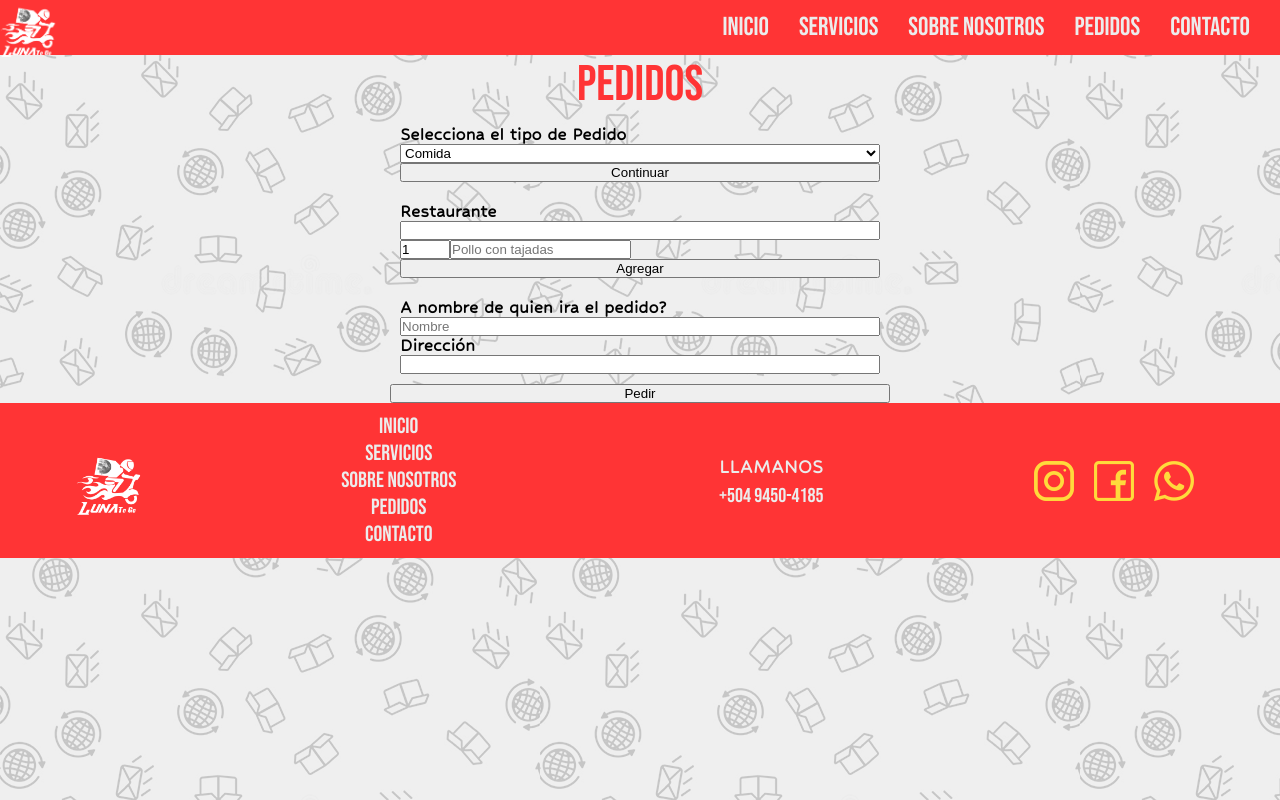
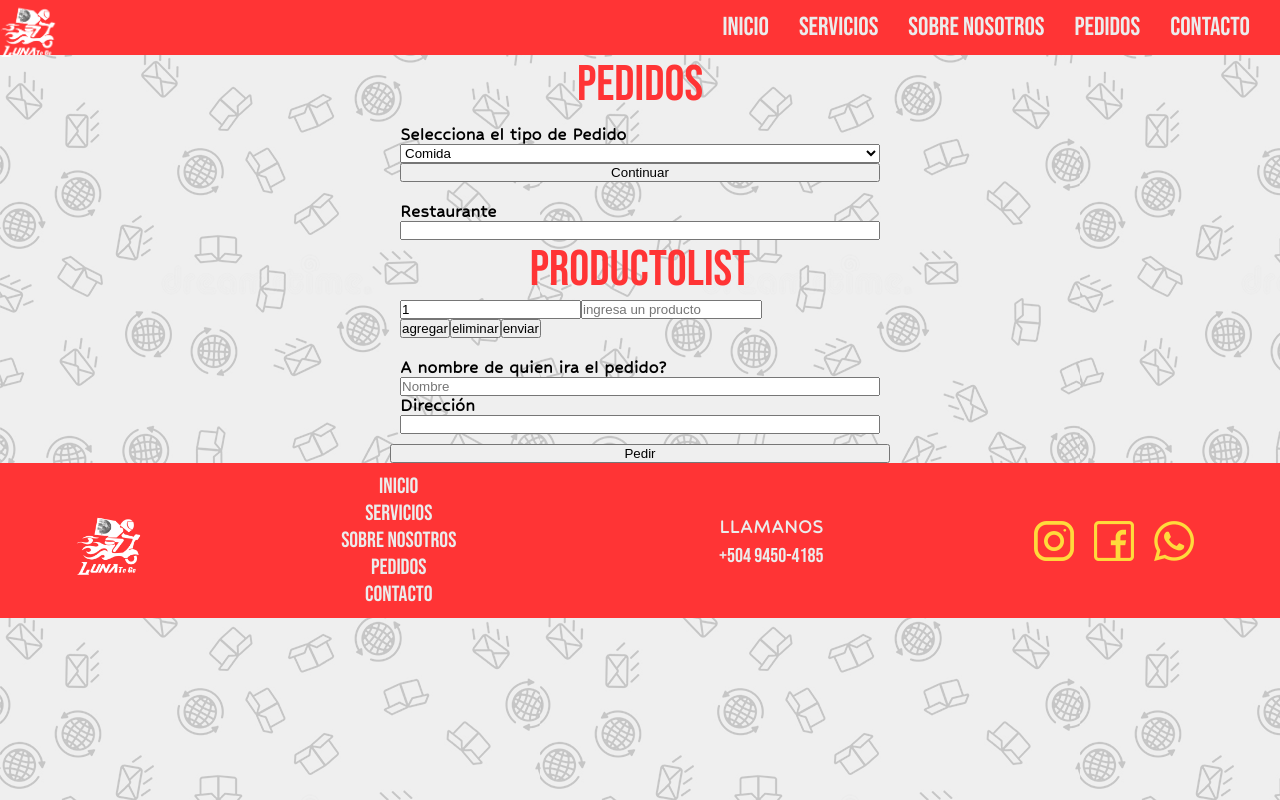
Before and after one commit to isaiorellana-dev/luna-t-g, a React app: page /pedidos in a window 1280 px wide. Built offline with nearby package versions, Linux system fonts and the light colour scheme.

Commit message:
:building_construction: Formulario de Pedidos [pruebas]
Re estructure el apartado de agregar productos y el mensaje esta cambiado temporalmente

```diff
--- a/src/components/PedidosFormulario.js
+++ b/src/components/PedidosFormulario.js
@@ -1,5 +1,5 @@
 import React from "react";
-import ProductoList from "./common/Producto";
+import ProductoList from "./common/ProductoList";
 import "@styles/components/PedidosFormulario.scss";
 
 const PedidosFormulario = () => {
@@ -30,7 +30,7 @@ const PedidosFormulario = () => {
   };
 
   // console.table(productos);
-  console.table(producto);
+  // console.table(producto);
   const msg = () => {
     return `Hola, quiero hacer un pedido de ${tipoPedido} en ${negocio} voy a querer ${cantidadItem} ${producto}, por favor. Aguante la Xavineta!`;
   };
@@ -74,43 +74,7 @@ const PedidosFormulario = () => {
           required
           onChange={(e) => setNegocio(e.target.value)}
         ></input>
-        <div>
-          {productos.map((productos) => (
-            <div className="orden" key={productos.item}>
-              <input
-                type="number"
-                defaultValue="1"
-                onChange={handleInputChange}
-                name="cantidad"
-              ></input>
-              <input
-                name="producto"
-                type="text"
-                onChange={handleInputChange}
-                placeholder={
-                  (tipoPedido === "Comida" && "Pollo con tajadas") ||
-                  (tipoPedido === "Compras en supermercado, bodega o tienda" &&
-                    "3 Litros Pepsi") ||
-                  (tipoPedido === "Pedido listo en una tienda" &&
-                    "Mi producto") ||
-                  (tipoPedido === "Envió personalizado" && "Paquete")
-                }
-              ></input>
-            </div>
-          ))}
-        </div>
-        <button
-          type="button"
-          onClick={() => {
-            productos.push({
-              item: productos.length + 1,
-            });
-            setUpdateProducto(!updateProducto);
-            // console.table(productos);
-          }}
-        >
-          Agregar
-        </button>
+        <ProductoList />
       </div>
 
       {/* //* Fase 3: */}
--- a/src/components/common/Producto.js
+++ /dev/null
@@ -1,9 +0,0 @@
-import React from "react";
-
-const ProductoList = (props) => {
-  const renderFunc = props.render;
-
-  return <div>{props.productos.map(renderFunc)}</div>;
-};
-
-export default ProductoList;
--- /dev/null
+++ b/src/components/common/ProductoList.js
@@ -0,0 +1,97 @@
+import React from "react";
+
+const ProductoList = (props) => {
+  const [productos, setProductos] = React.useState([
+    {
+      item: 1,
+      count: 1,
+      name: "",
+    },
+  ]);
+  const addProducto = () => {
+    setProductos([
+      ...productos,
+      { item: productos.length + 1, count: 1, name: "" },
+    ]);
+  };
+
+  const replaceCantidad = (i, e) => {
+    productos[i].count = e.target.value;
+  };
+  const replaceProducto = (i, e) => {
+    productos[i].name = e.target.value;
+  };
+
+  const deleteProducto = () => {
+    productos.length > 1 && setProductos(productos.slice(0, -1));
+  };
+
+  const stringifyProductos = () => {
+    return productos.map((producto) => {
+      return ` ${producto.count} ${producto.name}${
+        producto.count > 1 ? "s" : ""
+      }`;
+    });
+  };
+
+  const msg = () => {
+    return `Hola, hagame el siguiente pedido por favor${stringifyProductos()}`;
+  };
+  console.log(msg());
+
+  const URL = () => {
+    return `https://api.whatsapp.com/send?phone="+50499391712"&text=${msg()}&source=&data=`;
+  };
+  const enviar = () => {
+    window.open(URL(), "_blank");
+  };
+
+  console.table(productos);
+  return (
+    <div>
+      <h1>ProductoList</h1>
+      {productos.map((producto) => (
+        <div key={producto.item}>
+          <input
+            type="number"
+            defaultValue="1"
+            onChange={(e) => {
+              replaceCantidad(producto.item - 1, e);
+              console.table(productos);
+            }}
+          ></input>
+          <input
+            type="text"
+            placeholder="ingresa un producto"
+            onChange={(e) => {
+              replaceProducto(producto.item - 1, e);
+              console.log(msg());
+              console.table(productos);
+            }}
+          ></input>
+        </div>
+      ))}
+      <button type="button" onClick={() => addProducto()}>
+        agregar
+      </button>
+      <button
+        type="button"
+        onClick={() => {
+          deleteProducto();
+        }}
+      >
+        eliminar
+      </button>
+      <button
+        type="button"
+        onClick={() => {
+          enviar();
+        }}
+      >
+        enviar
+      </button>
+    </div>
+  );
+};
+
+export default ProductoList;
```
